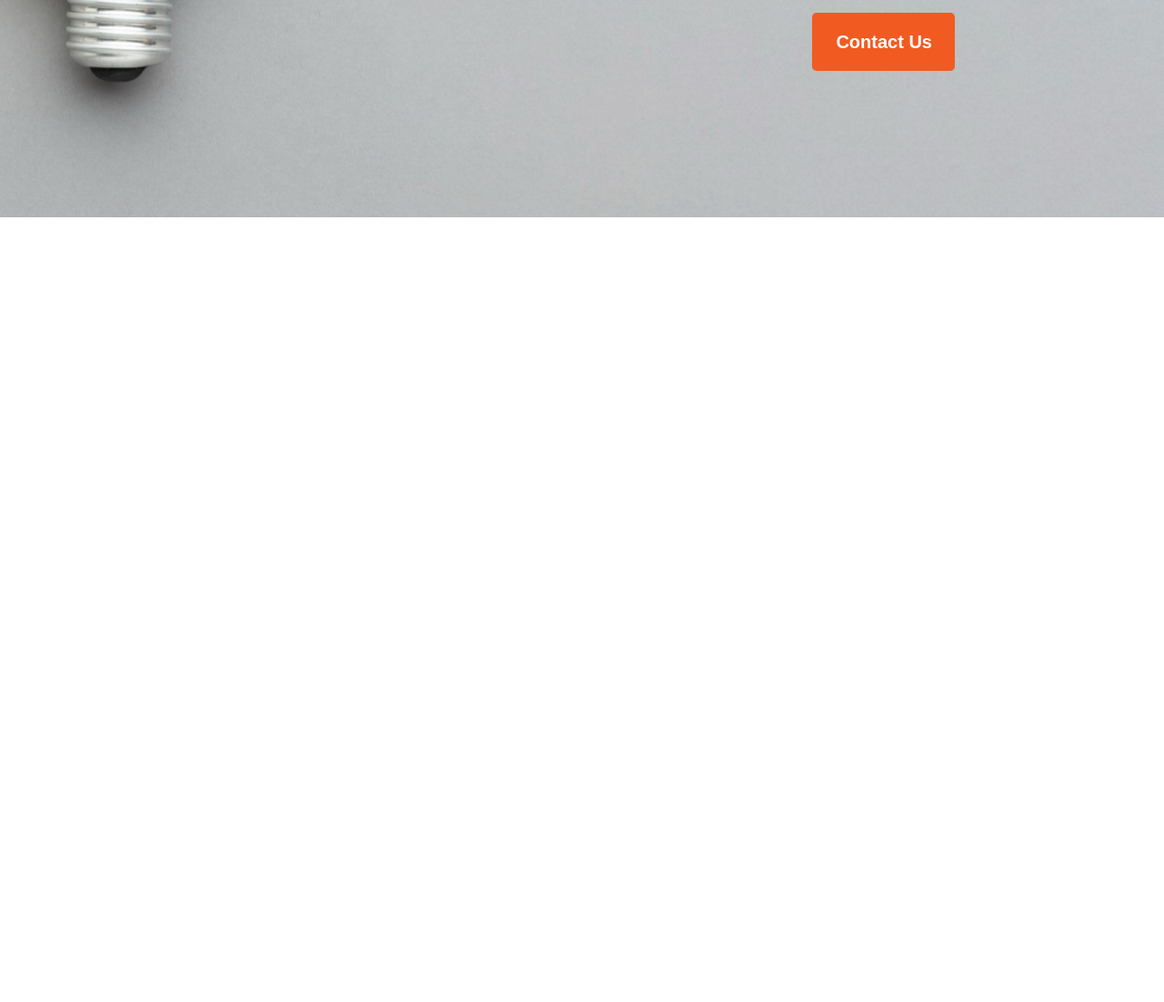
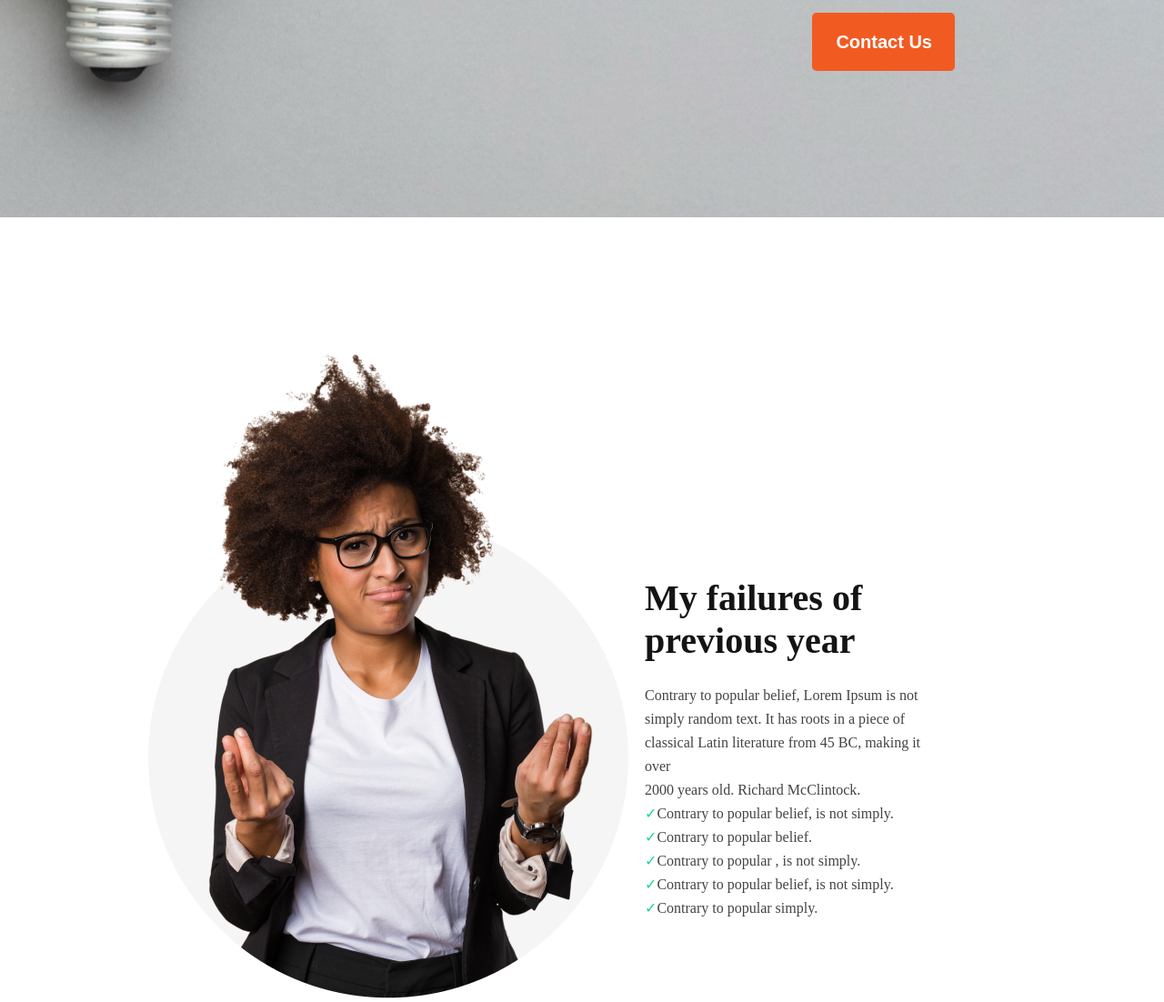
Before and after one commit to Irfankhan20/second-prectice-for-1st-assingment, a plain HTML site: page index.html in a window 1280 px wide. Shown: the part 561-1663 px from the top of the page at 91% size. Before the commit the page ends 800 px from the top, so only its background shows below. Drawn offline with Linux system fonts and the light colour scheme.

Commit message:
My failures of previous year finished

```diff
--- a/index.html
+++ b/index.html
@@ -19,7 +19,26 @@
 
 
     <main>
+        <section>
+            <div class="failure-container">
+                <div>
+                <img class="failmain-photo" src="images/person.png" alt="">
+                </div>
+                <div>
+                <h2 class="failmain-header">My failures of <br> previous year</h2>
+                <p class="failmain-discription">Contrary to popular belief, Lorem Ipsum is not <br> simply random text. It has roots in a piece of <br> classical Latin literature from 45 BC, making it over <br> 2000 years old. Richard McClintock.</p>
+                <ul>
+                    <li>Contrary to popular belief, is not simply.</li>
+                    <li>Contrary to popular belief.</li>
+                    <li>Contrary to popular , is not simply.</li>
+                    <li>Contrary to popular belief, is not simply.</li>
+                    <li>Contrary to popular simply.</li>
+                </ul>
+                </div>
 
+
+            </div>
+        </section>
     </main>
 
 
--- a/styles/styles.css
+++ b/styles/styles.css
@@ -42,3 +42,45 @@ border: 0;
 }
 
 /* main section styles */
+
+
+
+.failure-container{
+    display: flex;
+    justify-content: space-between;
+    width: 80%;
+    padding-top: 135px;
+
+
+}
+.failmain-photo{
+    padding-left: 140px;
+}
+.failmain-header{
+    color: #151414;
+padding-top: 260px;
+font-size: 40px;
+font-weight: 700;
+}
+.failmain-discription{
+
+color: #444343;
+font-size: 16px;
+font-weight: 400;
+line-height: 26px;
+padding-top: 24px;
+}
+
+ul
+{
+    list-style: none;
+    color: #444343;
+font-size: 16px;
+font-weight: 400;
+line-height: 26px;
+}
+
+ul li:before {
+    content: '✓';
+    color: #16D887;
+}
```
